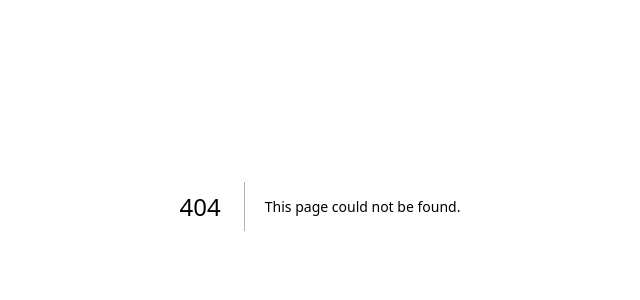
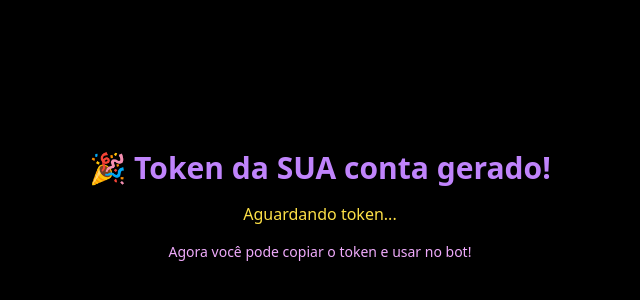
Before and after one commit to MicheleOxana/michele-site, a Next.js app: page /callback-unixana in a window 1280 px wide. Before the commit this address had no page. Shown: the part 194-494 px from the top of the page, without its empty margins (320-960 px from the left). Built offline with nearby package versions, Linux system fonts and the light colour scheme.

Commit message:
? pegar meu token

```diff
--- /dev/null
+++ b/pages/callback-unixana.tsx
@@ -0,0 +1,32 @@
+// pages/callback-unixana.tsx
+import { useEffect, useState } from 'react';
+
+export default function CallbackUnixana() {
+  const [token, setToken] = useState<string | null>(null);
+
+  useEffect(() => {
+    const hash = window.location.hash;
+    if (hash) {
+      const params = new URLSearchParams(hash.substring(1));
+      const accessToken = params.get('access_token');
+      if (accessToken) {
+        setToken(accessToken);
+        console.log('TOKEN:', accessToken);
+      }
+    }
+  }, []);
+
+  return (
+    <div className="h-screen bg-black text-white flex items-center justify-center">
+      <div className="text-center space-y-4">
+        <h1 className="text-3xl font-bold text-purple-400">🎉 Token da SUA conta gerado!</h1>
+        {token ? (
+          <code className="bg-gray-800 px-4 py-2 rounded block break-all">{token}</code>
+        ) : (
+          <p className="text-yellow-300">Aguardando token...</p>
+        )}
+        <p className="text-sm mt-4 text-fuchsia-300">Agora você pode copiar o token e usar no bot!</p>
+      </div>
+    </div>
+  );
+}
```
